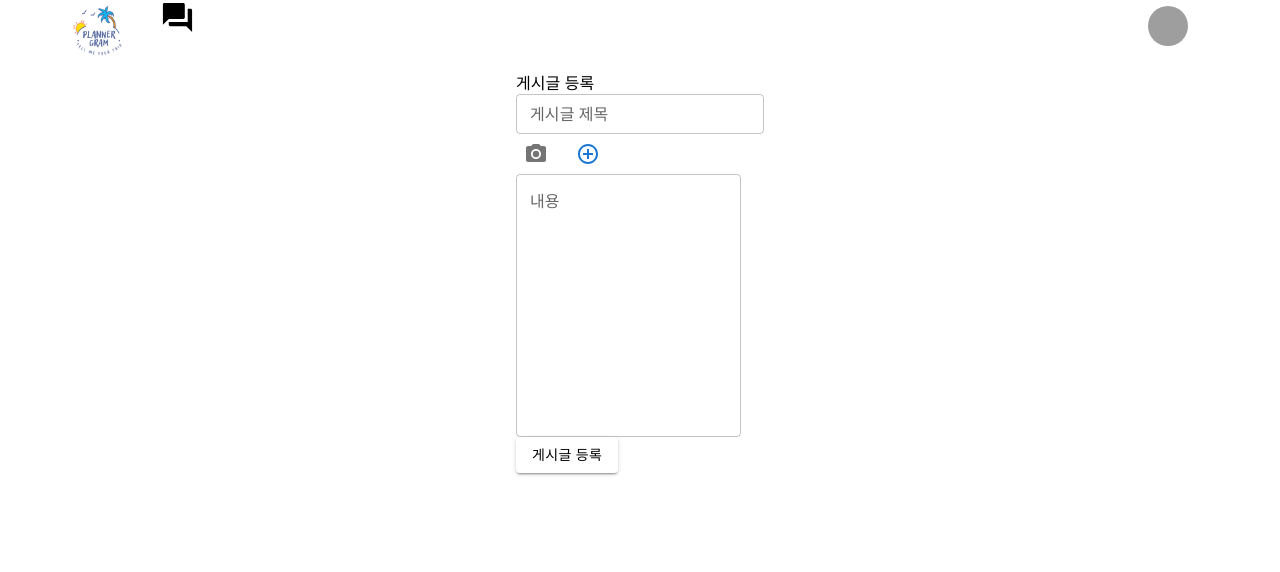
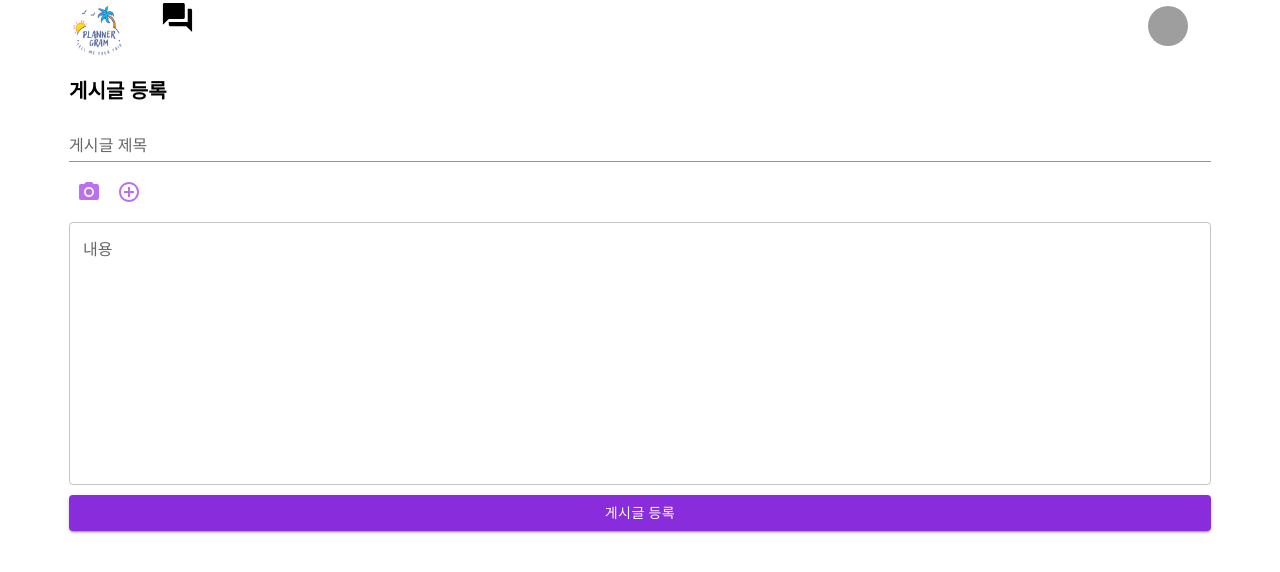
Before and after one commit to Manidle/final, a React (Create React App) app: page /posting in a window 1280 px wide. Shown: the top 572 px of the page. Built offline with nearby package versions, Linux system fonts and the light colour scheme; grey boxes are pictures that could not be loaded.

Commit message:
refactor: posting css 수정

```diff
--- a/src/pages/postdetail/PostDetail.jsx
+++ b/src/pages/postdetail/PostDetail.jsx
@@ -35,8 +35,8 @@ const PostDetail = () => {
     const navigate = useNavigate()
 
     // 게시글 삭제 후 이동
-    const handleAfterDelete = ()=>{
-        navigate("/board")
+    function handleRoute(props){
+        navigate(`/${props}`)
     }
 
     // 게시글 데이터 가져오기
@@ -92,7 +92,7 @@ const PostDetail = () => {
         .then((response)=>{
             console.log("삭제 했습니다.");
             console.log(response);
-            handleAfterDelete();
+            handleRoute('board');
             console.log(postId);
         })
         .catch(function(error){
@@ -141,7 +141,7 @@ const PostDetail = () => {
                         <Grid item xs={12} sm={8} >
                             <div className="postTopContainer">
                                 <Box className="postBoard" display='flex'>
-                                    게시판 › <Typography color='info' fontWeight='bold'>{postBoard}</Typography>
+                                    게시판 › <Typography color='info' fontWeight='bold' onClick={()=>{handleRoute(`board/${postBoard}`)}} >{postBoard}</Typography>
                                 </Box>
                                 <div className="postTitle">
                                     <Typography variant='h5' fontWeight='bold' >{postTitle}</Typography>
--- a/src/pages/posting/Posting.jsx
+++ b/src/pages/posting/Posting.jsx
@@ -1,6 +1,6 @@
 import { PhotoCamera } from '@mui/icons-material'
 import AddCircleOutlineIcon from '@mui/icons-material/AddCircleOutline';
-import { Box, Button, Container, IconButton, TextField, Modal, Typography, Snackbar } from '@mui/material'
+import { Box, Button, Container, IconButton, TextField, Modal, Typography, Snackbar, ThemeProvider, createTheme, Stack } from '@mui/material'
 import axios from 'axios'
 import React, { useState } from 'react'
 import { useNavigate } from 'react-router-dom';
@@ -8,6 +8,22 @@ import Header from '../../components/header/Header'
 import './posting.css'
 
 const Posting = () => {
+
+    const theme = createTheme({
+        palette: {
+            primary: {
+            // Purple and green play nicely together.
+            main: '#52057B',
+            },
+            secondary: {
+            // This is green.A700 as hex.
+            main: '#BC6FF1',
+            },
+            info:{
+                main: '#892CDC',
+            },
+        },
+    });
 
     const navigate = useNavigate()
 
@@ -69,9 +85,8 @@ const Posting = () => {
         top: '50%',
         left: '50%',
         transform: 'translate(-50%, -50%)',
-        width: 400,
+        width: '50%',
         bgcolor: 'background.paper',
-        border: '2px solid #000',
         boxShadow: 24,
         p: 4,
     };
@@ -88,8 +103,10 @@ const Posting = () => {
     };
 
   return (
+    <ThemeProvider theme={theme}>
         <Container maxWidth="lg">
             <Snackbar
+                color='info'
                 anchorOrigin={{ vertical, horizontal }}
                 open={openSnackbar}
                 onClose={handleSnackbar}
@@ -97,28 +114,29 @@ const Posting = () => {
                 key={vertical + horizontal}
             />
             <Header/>
-        <div className="postingContainer">
+            <Box className="postingContainer" >
                 <div className="postingWrapper">
-                <div className="postingItem">
-                    <div className="postingTitle">게시글 등록</div>
-                </div>
-                <div className="postingItem">
+                    <Stack className="postingItem">
+                        <Typography className="postingTitle" variant='h6' fontWeight='bold' margin='5px'>게시글 등록</Typography>
+                    </Stack>
+                    <Stack className="postingItem" padding='5px' >
                         <TextField
+                            variant='standard'
                             label="게시글 제목"
                             size="small"
                             onChange={(e)=>{setPostTitle(e.target.value);}}
                         />
-                </div>
-                <div className="postingItem">
+                    </Stack>
+                    <Box className="postingItem" display='flex' padding='5px'>
                         {/* 사진 파일 추가 버튼 */}
                         <IconButton color="default" aria-label="upload picture" component="label">
                             <input hidden accept="image/*" type="file" />
-                        <PhotoCamera />
+                            <PhotoCamera color='secondary'/>
                         </IconButton>
                         {/* 코스 추가용 Modal */}
-                    <Button onClick={handleModal}>
-                        <AddCircleOutlineIcon />
-                    </Button>
+                        <IconButton onClick={handleModal}>
+                            <AddCircleOutlineIcon color='secondary'/>
+                        </IconButton>
                         <Modal
                             open={openModal}
                             onClose={handleModal}
@@ -131,23 +149,29 @@ const Posting = () => {
                                 </Typography>
                             </Box>
                         </Modal>
-                </div>
-                <div className="postingItem">
+                    </Box>
+                    <Stack className="postingItem" padding='5px'>
                         <TextField
                             label="내용"
                             multiline
                             rows={10}
                             onChange={(e)=>{setPostArticle(e.target.value);}}
                         />
-                </div>
-                <div className="postingItem">
-                    <Button variant="contained" color="action" className="postingButton" onClick={postSubmit}>
+                    </Stack>
+                    <Stack className="postingItem" padding='5px' >
+                        <Button
+                            variant="contained"
+                            color="info"
+                            className="postingButton"
+                            onClick={postSubmit}
+                        >
                             게시글 등록
                         </Button>
+                    </Stack>
                 </div>
-            </div>
-        </div>
+            </Box>
         </Container>
+    </ThemeProvider>
   )
 }
 
--- a/src/pages/posting/posting.css
+++ b/src/pages/posting/posting.css
@@ -1,6 +1,6 @@
-.postingContainer{
+/* .postingContainer{
     display: flex;
     flex-direction: column;
     align-items: center;
     justify-content: center;
-}
+} */
```
Lines whose indentation alone changed are shown as unchanged.
